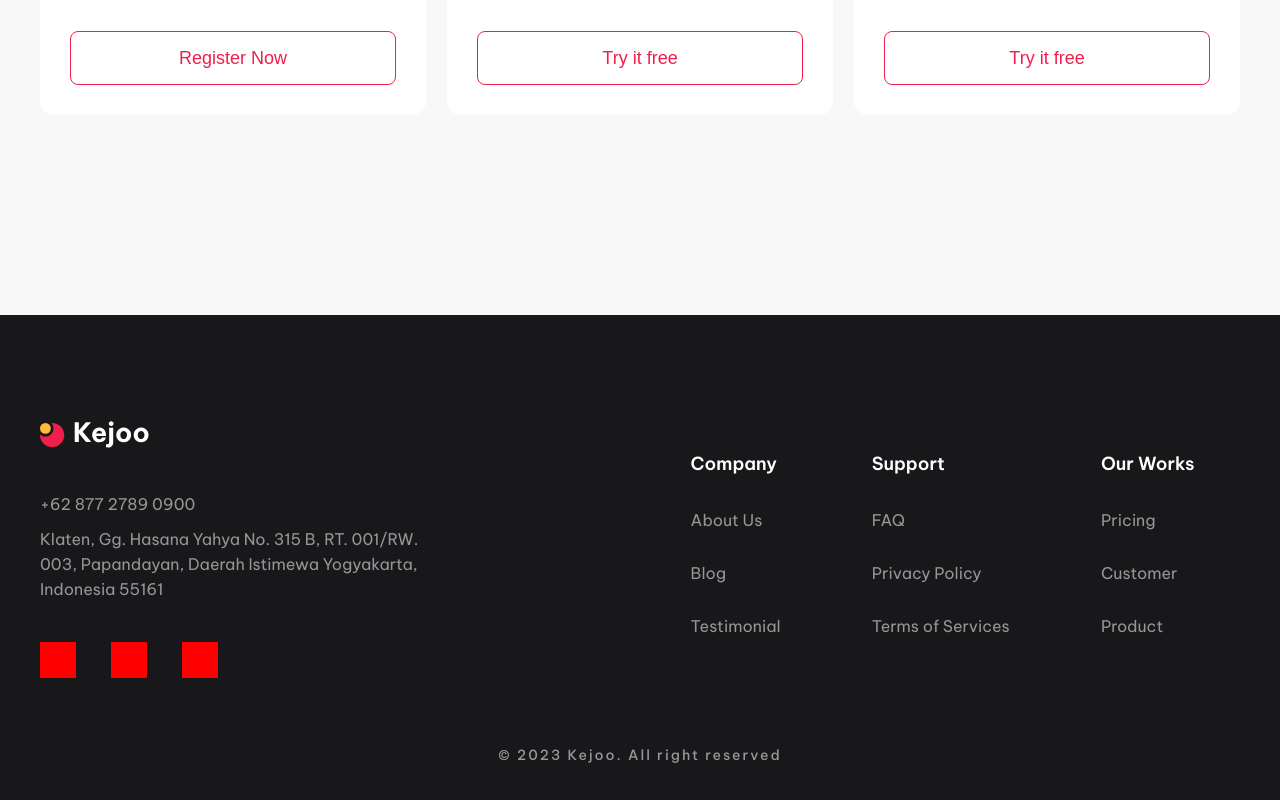
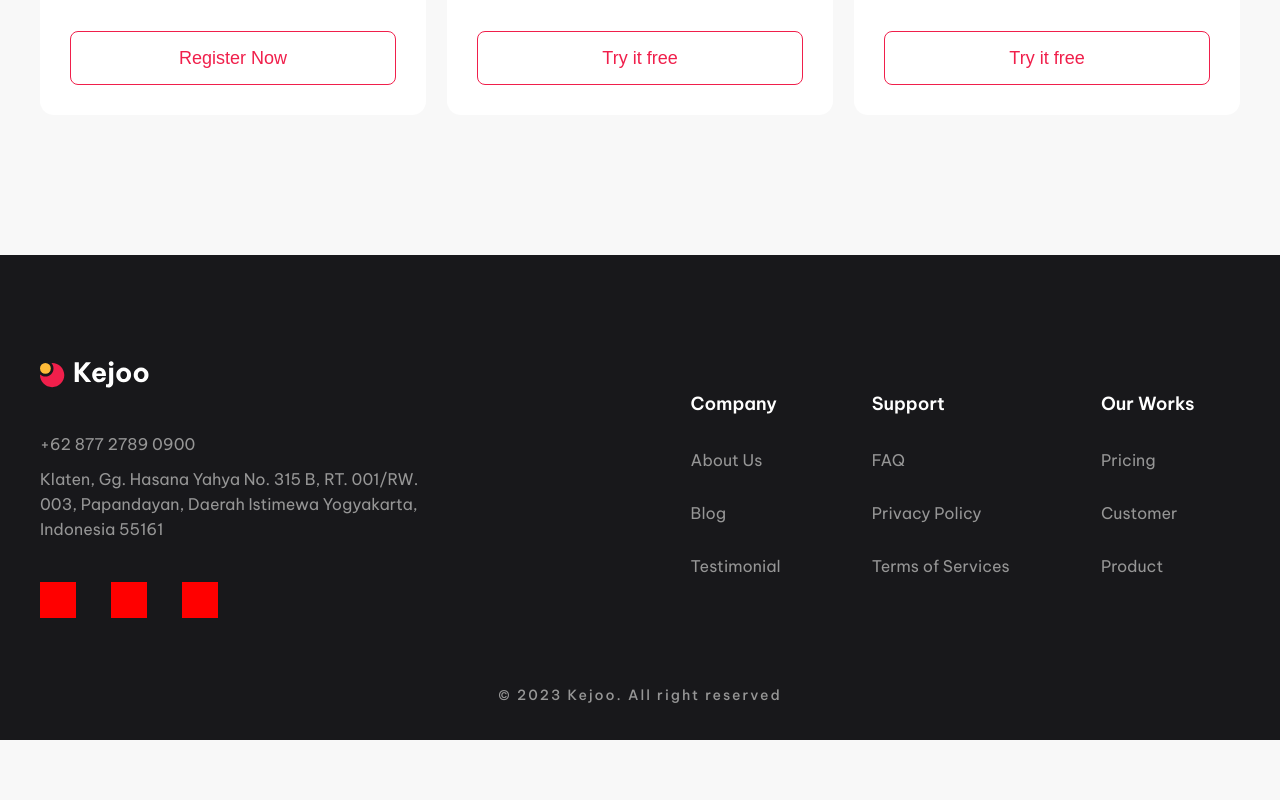
Before and after one commit to gustavoalvim41/kejoo, a React (Vite) app: page / in a window 1280 px wide. Shown: the part 2640-3440 px from the top of the page. After the commit the page ends 3380 px from the top, so only its background shows below. Built offline with nearby package versions, Linux system fonts and the light colour scheme.

Commit message:
updating footer component margin

```diff
--- a/src/components/Footer/styles.sass
+++ b/src/components/Footer/styles.sass
@@ -5,7 +5,7 @@ footer
   width: 100%
   height: 48.5rem
 
-  margin: 20rem 0 0 0
+  margin: 14rem 0 0 0
 
   display: flex
   justify-content: center
```
